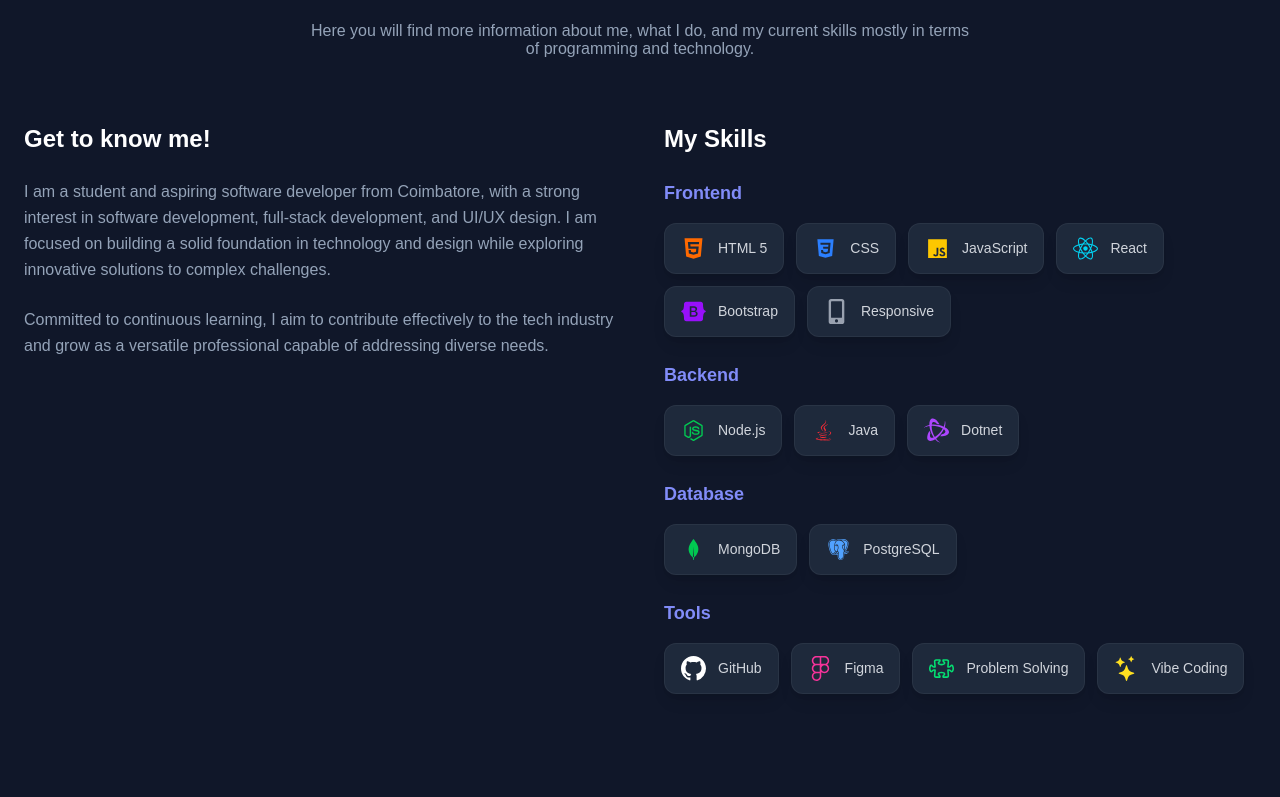
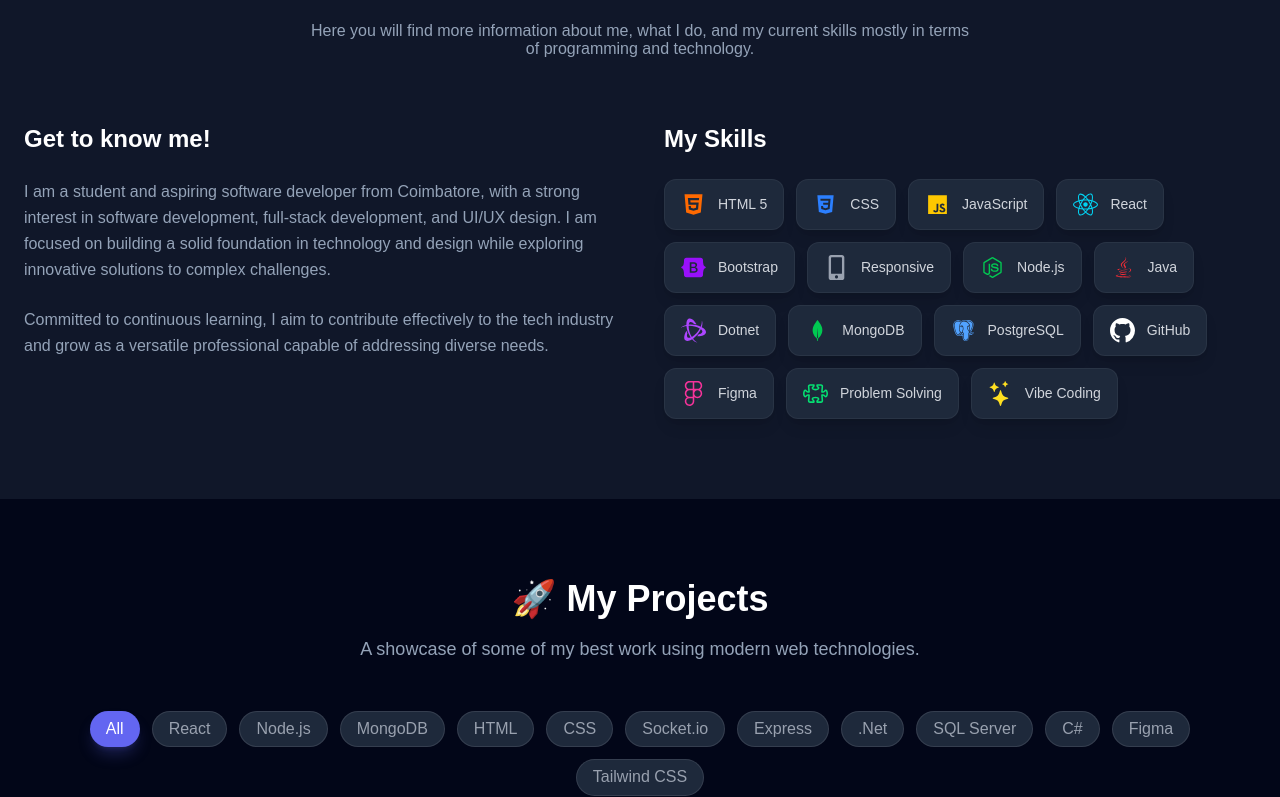
Before and after one commit to Manikandan-E56/Manikandan-Portfolio, a React (Vite) app: page / in a window 1280 px wide. Shown: the part 914-1711 px from the top of the page. Built offline with nearby package versions, Linux system fonts and the light colour scheme; a web font is replaced by a local one.

Commit message:
feat: Add About section displaying personal information and skills.

```diff
--- a/src/app/About.jsx
+++ b/src/app/About.jsx
@@ -13,31 +13,63 @@ import {
   BiLogoNodejs,
 } from "react-icons/bi";
 
-const skills = {
-  Frontend: [
-    { name: "HTML 5", icon: <AiFillHtml5 size="25px" />, color: "text-orange-500" },
+const skills = [
+  {
+    name: "HTML 5",
+    icon: <AiFillHtml5 size="25px" />,
+    color: "text-orange-500",
+  },
   { name: "CSS", icon: <BiLogoCss3 size="25px" />, color: "text-blue-500" },
-    { name: "JavaScript", icon: <BiLogoJavascript size="25px" />, color: "text-yellow-400" },
+  {
+    name: "JavaScript",
+    icon: <BiLogoJavascript size="25px" />,
+    color: "text-yellow-400",
+  },
   { name: "React", icon: <FaReact size="25px" />, color: "text-cyan-400" },
-    { name: "Bootstrap", icon: <FaBootstrap size="25px" />, color: "text-purple-600" },
-    { name: "Responsive", icon: <FaMobileAlt size="25px" />, color: "text-gray-400" },
-  ],
-  Backend: [
-    { name: "Node.js", icon: <BiLogoNodejs size="25px" />, color: "text-green-500" },
+  {
+    name: "Bootstrap",
+    icon: <FaBootstrap size="25px" />,
+    color: "text-purple-600",
+  },
+  {
+    name: "Responsive",
+    icon: <FaMobileAlt size="25px" />,
+    color: "text-gray-400",
+  },
+  {
+    name: "Node.js",
+    icon: <BiLogoNodejs size="25px" />,
+    color: "text-green-500",
+  },
   { name: "Java", icon: <BiLogoJava size="25px" />, color: "text-red-500" },
-    { name: "Dotnet", icon: <SiBattledotnet size="25px" />, color: "text-purple-500" },
-  ],
-  Database: [
-    { name: "MongoDB", icon: <BiLogoMongodb size="25px" />, color: "text-green-500" },
-    { name: "PostgreSQL", icon: <BiLogoPostgresql size="25px" />, color: "text-blue-400" },
-  ],
-  Tools: [
+  {
+    name: "Dotnet",
+    icon: <SiBattledotnet size="25px" />,
+    color: "text-purple-500",
+  },
+  {
+    name: "MongoDB",
+    icon: <BiLogoMongodb size="25px" />,
+    color: "text-green-500",
+  },
+  {
+    name: "PostgreSQL",
+    icon: <BiLogoPostgresql size="25px" />,
+    color: "text-blue-400",
+  },
   { name: "GitHub", icon: <BsGithub size="25px" />, color: "text-white" },
   { name: "Figma", icon: <SiFigma size="25px" />, color: "text-pink-500" },
-    { name: "Problem Solving", icon: <BsPuzzle size="25px" />, color: "text-green-400" },
-    { name: "Vibe Coding", icon: <BsStars size="25px" />, color: "text-yellow-300" },
-  ],
-};
+  {
+    name: "Problem Solving",
+    icon: <BsPuzzle size="25px" />,
+    color: "text-green-400",
+  },
+  {
+    name: "Vibe Coding",
+    icon: <BsStars size="25px" />,
+    color: "text-yellow-300",
+  },
+];
 
 const containerVariants = {
   hidden: { opacity: 0 },
@@ -69,8 +101,8 @@ export default function About() {
       >
         <h2 className="text-4xl font-bold mb-4 text-white">About Me</h2>
         <p className="text-dark-muted max-w-2xl mx-auto">
-          Here you will find more information about me, what I do, and my current
-          skills mostly in terms of programming and technology.
+          Here you will find more information about me, what I do, and my
+          current skills mostly in terms of programming and technology.
         </p>
       </motion.div>
 
@@ -81,13 +113,15 @@ export default function About() {
           viewport={{ once: true }}
           transition={{ duration: 0.6, delay: 0.2 }}
         >
-          <h3 className="text-2xl font-bold text-white mb-6">Get to know me!</h3>
+          <h3 className="text-2xl font-bold text-white mb-6">
+            Get to know me!
+          </h3>
           <p className="text-dark-muted leading-relaxed mb-6">
-            I am a student and aspiring software developer from Coimbatore, with a
-            strong interest in software development, full-stack development, and
-            UI/UX design. I am focused on building a solid foundation in
-            technology and design while exploring innovative solutions to complex
-            challenges.
+            I am a student and aspiring software developer from Coimbatore, with
+            a strong interest in software development, full-stack development,
+            and UI/UX design. I am focused on building a solid foundation in
+            technology and design while exploring innovative solutions to
+            complex challenges.
           </p>
           <p className="text-dark-muted leading-relaxed">
             Committed to continuous learning, I aim to contribute effectively to
@@ -98,31 +132,31 @@ export default function About() {
 
         <div className="space-y-8">
           <h3 className="text-2xl font-bold text-white mb-6">My Skills</h3>
-          {Object.entries(skills).map(([category, categorySkills], categoryIndex) => (
           <motion.div
-              key={category}
             initial="hidden"
             whileInView="visible"
             viewport={{ once: true }}
             variants={containerVariants}
-              className="mb-6"
+            className="flex flex-wrap gap-3"
           >
-              <h4 className="text-lg font-semibold text-primary-light mb-4">{category}</h4>
-              <div className="flex flex-wrap gap-3">
-                {categorySkills.map((skill, index) => (
+            {skills.map((skill, index) => (
               <motion.div
                 key={index}
                 variants={itemVariants}
                 whileHover={{ scale: 1.05, y: -5 }}
                 className="bg-dark-card border border-white/5 px-4 py-3 rounded-xl flex items-center gap-3 shadow-lg hover:shadow-primary/20 hover:border-primary/30 transition-all group"
               >
-                    <span className={`${skill.color} text-2xl group-hover:animate-bounce`}>{skill.icon}</span>
-                    <span className="text-gray-300 font-medium text-sm group-hover:text-white transition-colors">{skill.name}</span>
+                <span
+                  className={`${skill.color} text-2xl group-hover:animate-bounce`}
+                >
+                  {skill.icon}
+                </span>
+                <span className="text-gray-300 font-medium text-sm group-hover:text-white transition-colors">
+                  {skill.name}
+                </span>
               </motion.div>
             ))}
-              </div>
           </motion.div>
-          ))}
         </div>
       </div>
     </div>
```
Lines whose indentation alone changed are shown as unchanged.
